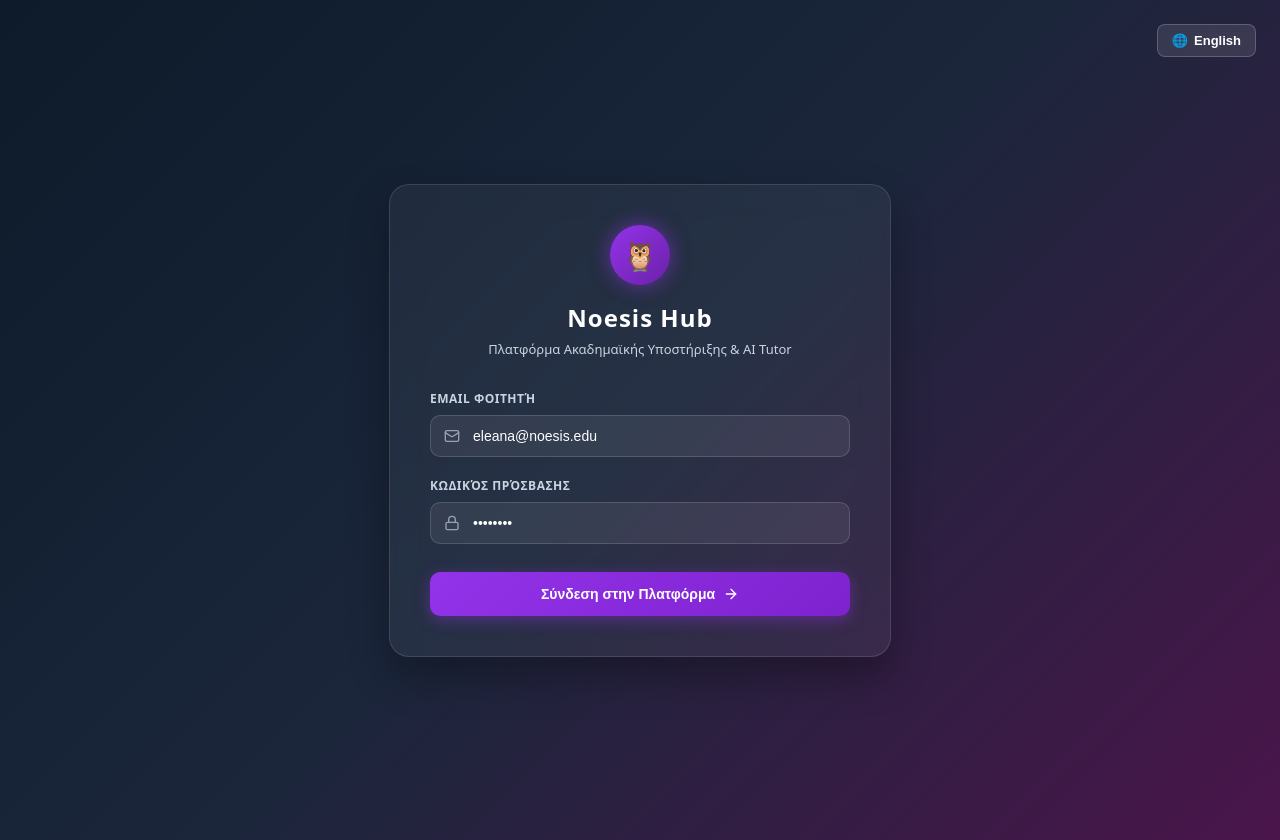
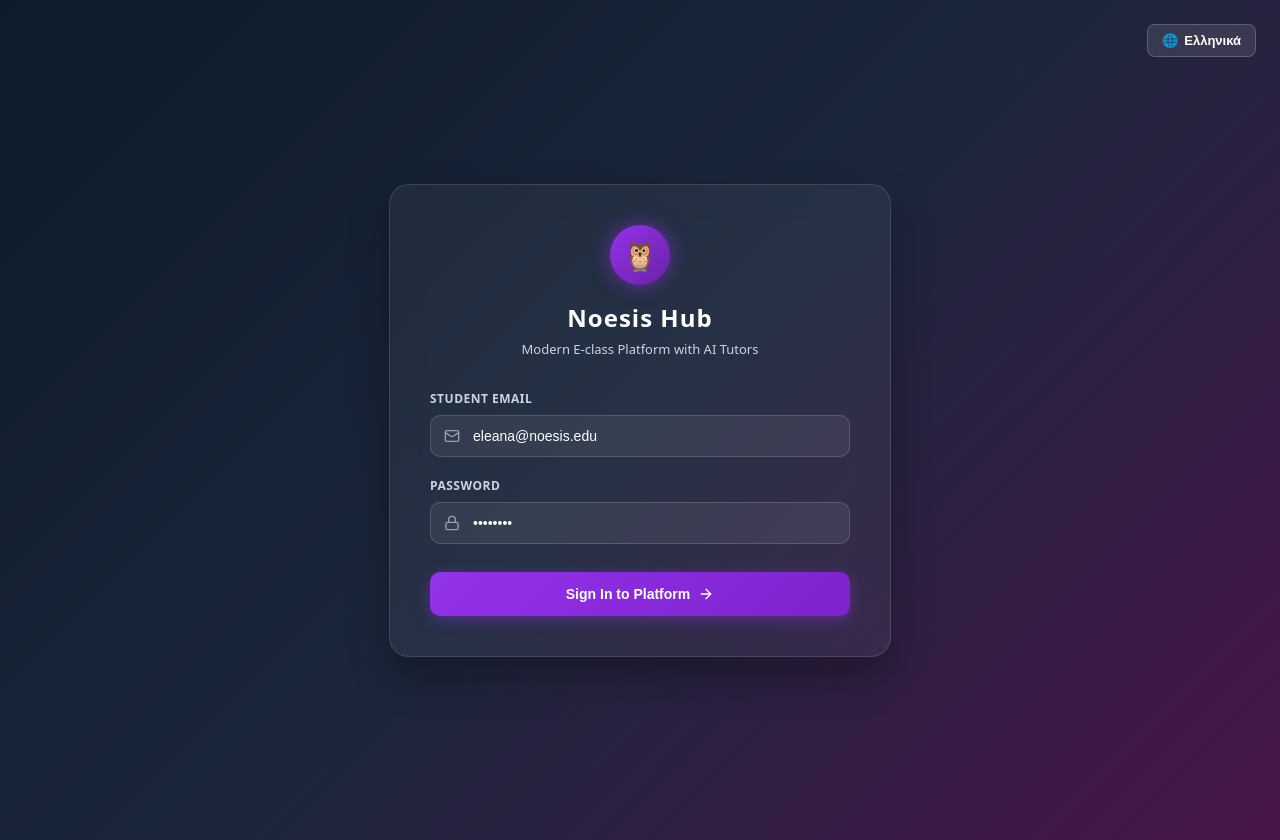
Before and after one commit to eleana1232/noesis-hub, a React (Vite) app: page / in a window 1280 px wide. Built offline with nearby package versions, Linux system fonts and the light colour scheme.

Commit message:
Introduce Noesis Hub as an international e-class platform

```diff
--- a/index.html
+++ b/index.html
@@ -4,7 +4,8 @@
     <meta charset="UTF-8" />
     <link rel="icon" type="image/svg+xml" href="/favicon.svg" />
     <meta name="viewport" content="width=device-width, initial-scale=1.0" />
-    <title>noesis_hub</title>
+    <meta name="description" content="Noesis Hub is a modern e-class platform designed for learning with AI Tutors and guardrails." />
+    <title>Noesis Hub | Modern E-class Platform</title>
   </head>
   <body>
     <div id="root"></div>
--- a/src/context/LanguageContext.jsx
+++ b/src/context/LanguageContext.jsx
@@ -4,10 +4,11 @@ import { translations } from "../translations";
 const LanguageContext = createContext();
 
 export function LanguageProvider({ children }) {
-  const [lang, setLang] = useState(localStorage.getItem("lang") || "el");
+  const [lang, setLang] = useState(localStorage.getItem("lang") || "en");
 
   useEffect(() => {
     localStorage.setItem("lang", lang);
+    document.documentElement.lang = lang;
   }, [lang]);
 
   const toggleLanguage = () => {
--- a/src/pages/Login.jsx
+++ b/src/pages/Login.jsx
@@ -87,7 +87,7 @@ function Login() {
             Noesis Hub
           </h1>
           <p style={{ fontSize: "13px", color: "#cbd5e1", margin: 0 }}>
-            {lang === "el" ? "Πλατφόρμα Ακαδημαϊκής Υποστήριξης & AI Tutor" : "Academic Support Platform & AI Tutor"}
+            {lang === "el" ? "Σύγχρονη πλατφόρμα e-class με AI Tutors" : "Modern E-class Platform with AI Tutors"}
           </p>
         </div>
 
```
Also changed, not shown: 1 other file (tests, documents, lock files or other folders).
